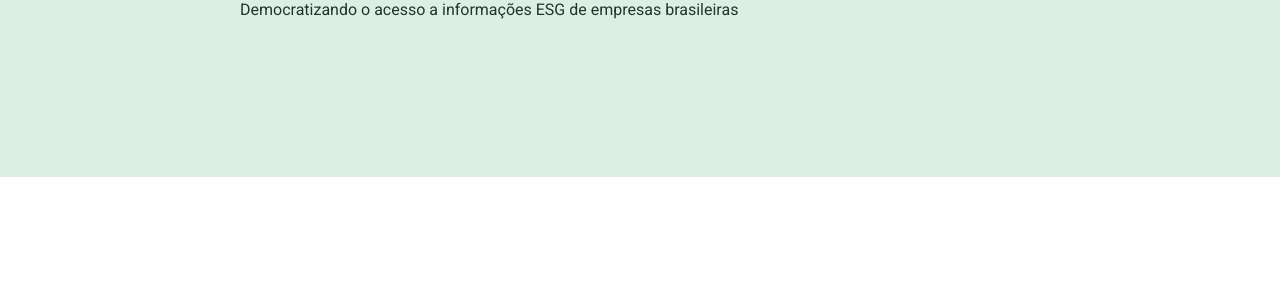
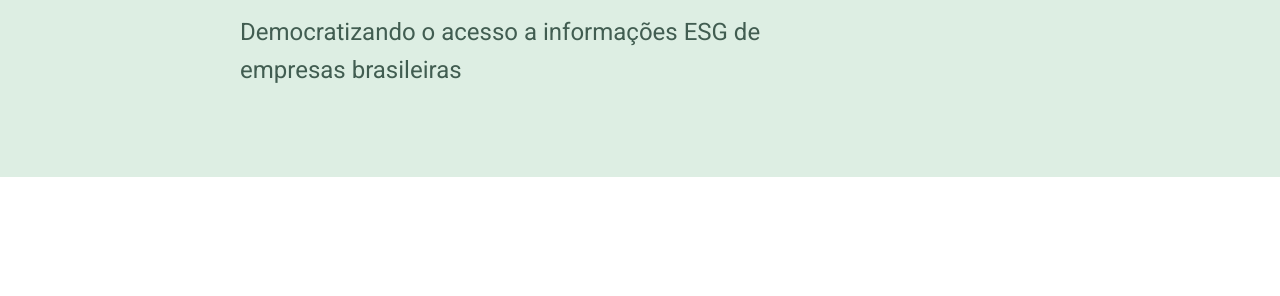
Before and after one commit to paulofeh/lupa-esg-frontend, a plain HTML site: page sobre.html in a window 1280 px wide. Shown: the part 363-659 px from the top of the page. Drawn offline with nearby package versions, Linux system fonts and the light colour scheme.

Commit message:
Update sobre.html

```diff
--- a/sobre.html
+++ b/sobre.html
@@ -157,6 +157,7 @@
 
     <!-- Estilos -->
     <link rel="stylesheet" href="css/styles.css" />
+    <link rel="stylesheet" href="css/about.css" />
     <link rel="stylesheet" href="css/home.css" />
 
     <!-- Ícones -->
```
